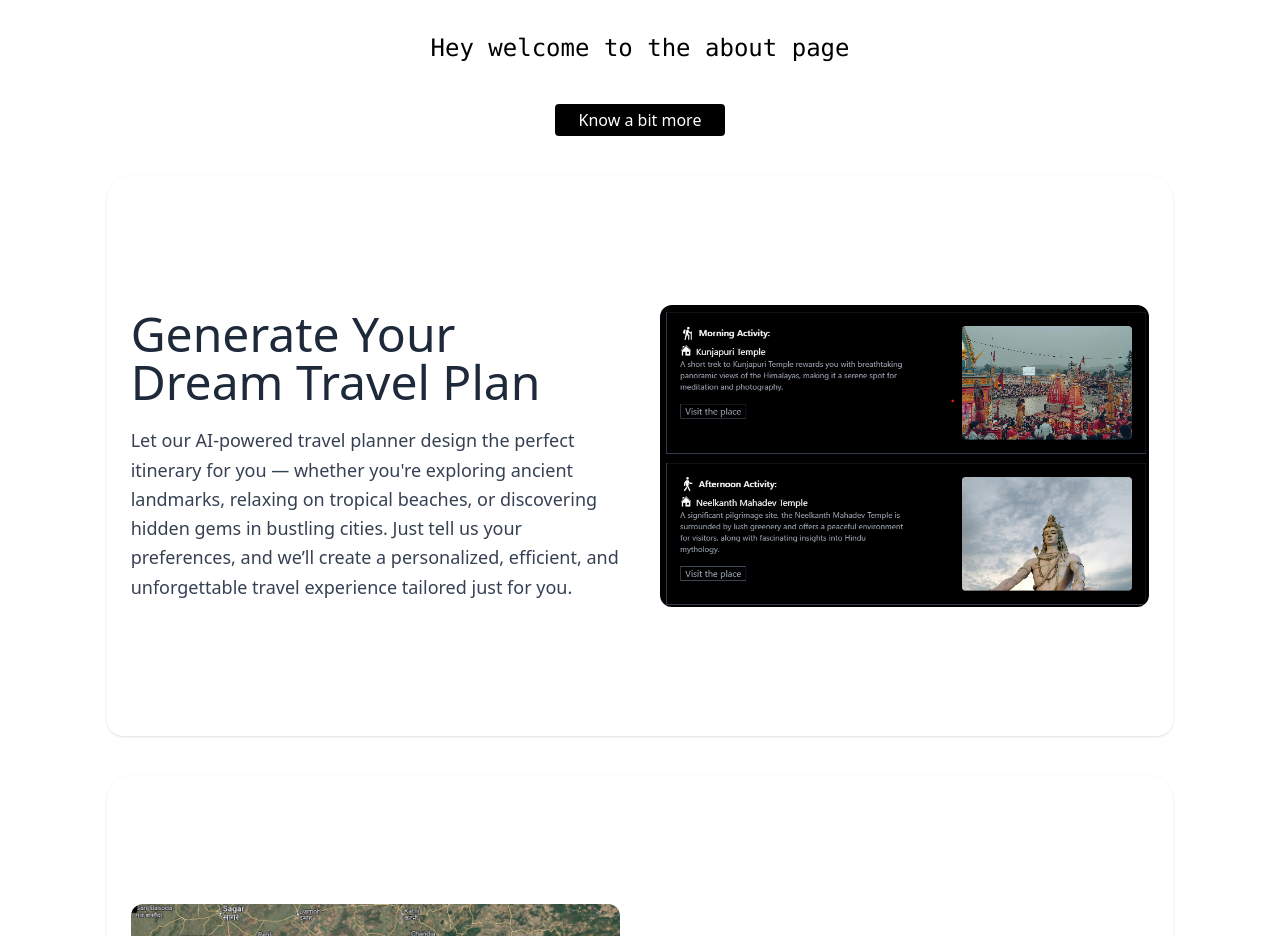
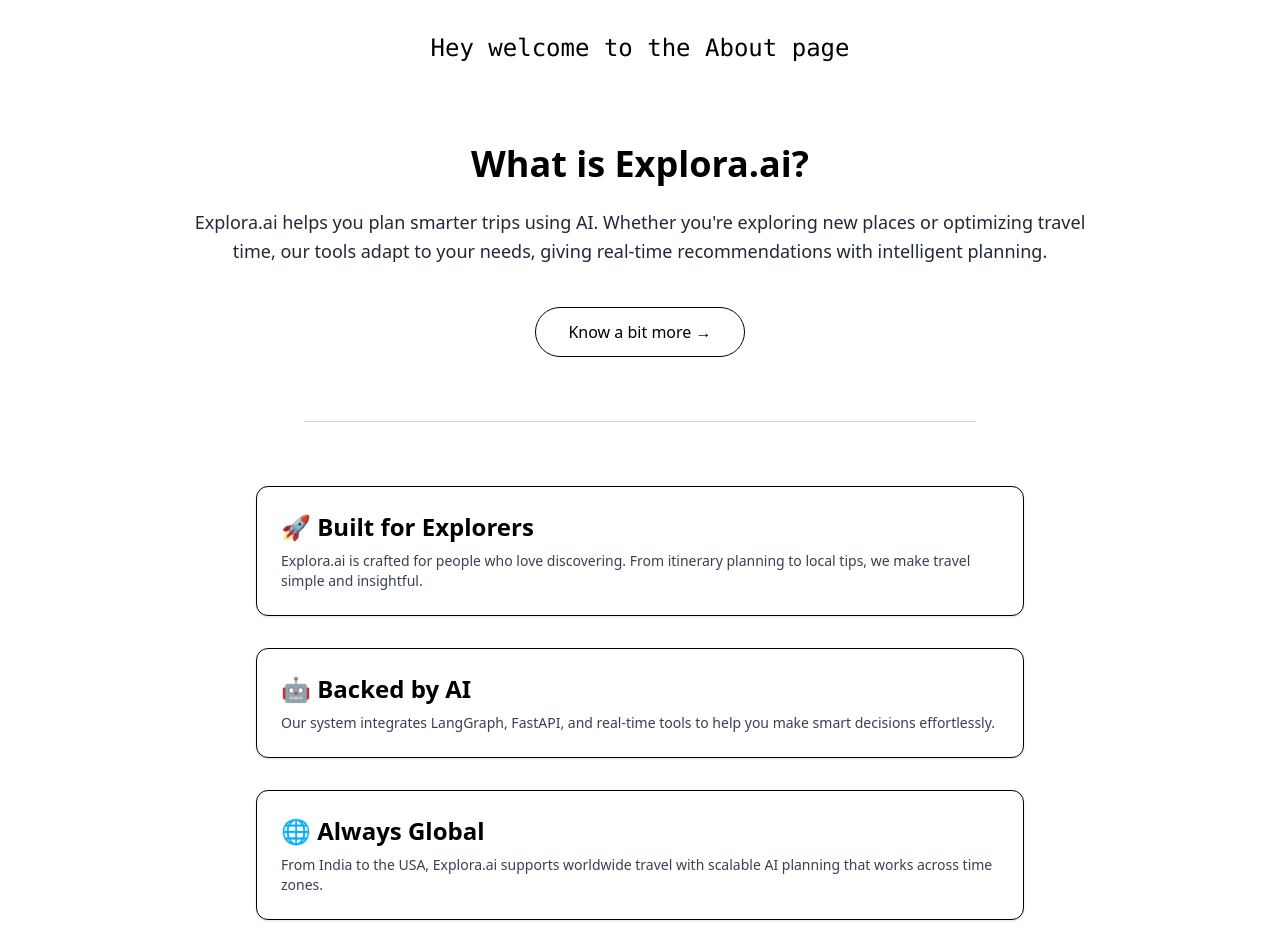
Before and after one commit to jenasuraj/Explora, a Next.js app: page /about in a window 1280 px wide. Shown: the part 96-1032 px from the top of the page. Built offline with nearby package versions, Linux system fonts and the light colour scheme.

Commit message:
(Style): /app/about ui enhanced

```diff
--- a/app/about/page.js
+++ b/app/about/page.js
@@ -1,17 +1,59 @@
-import React from 'react'
-import Link from 'next/link'
-import Section2 from '@/components/home/Section2'
-import Section3 from '@/components/home/Section3'
-const page = () => {
+"use client";
+
+import React from "react";
+import Link from "next/link";
+
+const AboutPage = () => {
   return (
-   <>
-<Link href='/about/more'>
-   <button className='mt-10 inline-block bg-black px-6 py-1 text-white rounded-sm cursor-pointer'>Know a bit more</button>
-</Link>
-<Section2/>
-<Section3/>
-   </>
-  )
-}
+    <main className="min-h-screen bg-white text-black px-6 py-20 font-sans">
+      {/* Hero Section */}
+      <div className="max-w-4xl mx-auto text-center">
+        <h1 className="text-4xl font-bold mb-6">What is Explora.ai?</h1>
+        <p className="text-lg text-gray-800 leading-relaxed">
+          Explora.ai helps you plan smarter trips using AI. Whether you're exploring new places or optimizing
+          travel time, our tools adapt to your needs, giving real-time recommendations with intelligent planning.
+        </p>
 
-export default page
+        <Link href="/about/more">
+          <button className="mt-10 px-8 py-3 border border-black text-black rounded-full hover:bg-black hover:text-white transition-all duration-200">
+            Know a bit more →
+          </button>
+        </Link>
+      </div>
+
+      {/* Divider */}
+      <div className="border-t border-gray-300 my-16 w-3/4 mx-auto"></div>
+
+      {/* Highlights Section */}
+      <div className="flex flex-col gap-8 max-w-3xl mx-auto">
+        {[
+          {
+            title: "🚀 Built for Explorers",
+            desc:
+              "Explora.ai is crafted for people who love discovering. From itinerary planning to local tips, we make travel simple and insightful.",
+          },
+          {
+            title: "🤖 Backed by AI",
+            desc:
+              "Our system integrates LangGraph, FastAPI, and real-time tools to help you make smart decisions effortlessly.",
+          },
+          {
+            title: "🌐 Always Global",
+            desc:
+              "From India to the USA, Explora.ai supports worldwide travel with scalable AI planning that works across time zones.",
+          },
+        ].map((item, index) => (
+          <div
+            key={index}
+            className="border border-black rounded-xl p-6 shadow-sm hover:shadow-md transition-all bg-white"
+          >
+            <h2 className="text-2xl font-semibold mb-2">{item.title}</h2>
+            <p className="text-sm text-gray-700">{item.desc}</p>
+          </div>
+        ))}
+      </div>
+    </main>
+  );
+};
+
+export default AboutPage;
--- a/components/BlackDiv.jsx
+++ b/components/BlackDiv.jsx
@@ -4,7 +4,7 @@
   return (
     <>
     <div className='text-2xl font-mono font'>
-      Hey welcome to the about page
+      Hey welcome to the About page
     </div>
     </>
   )
```
